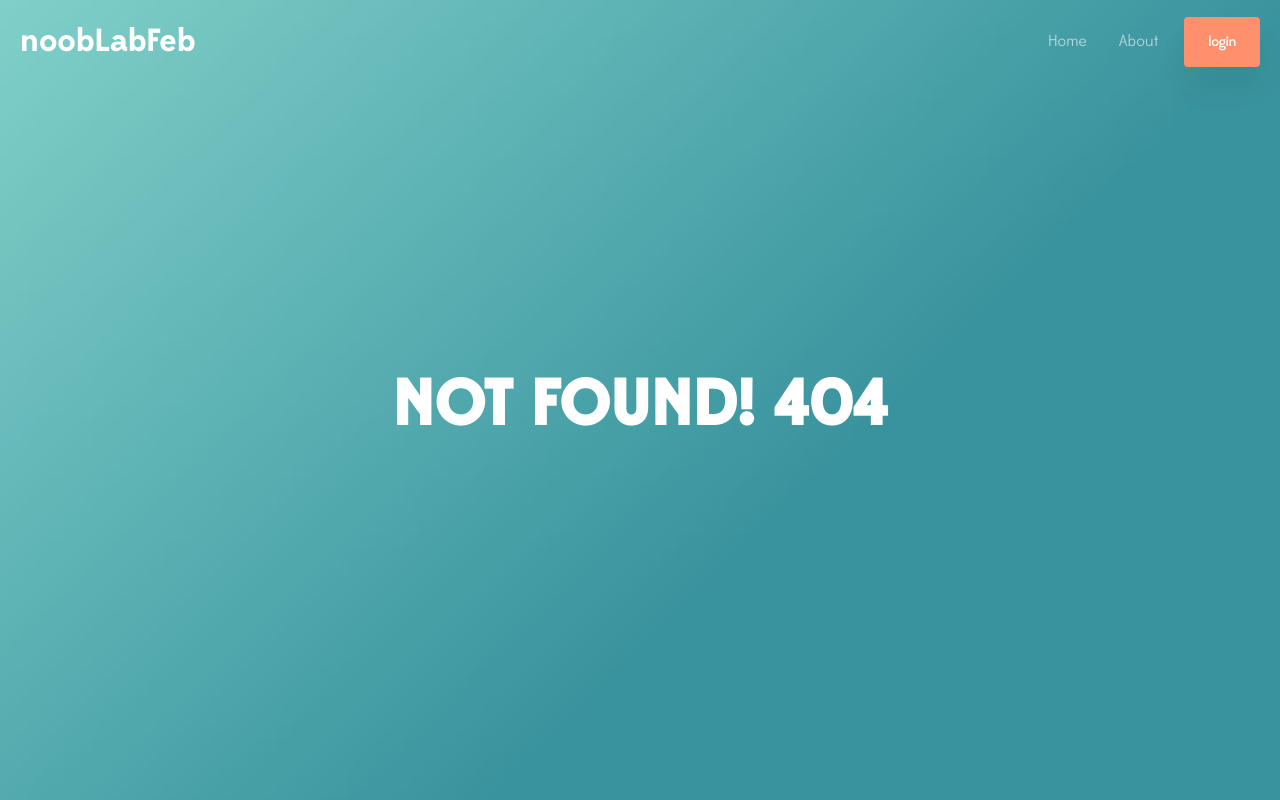
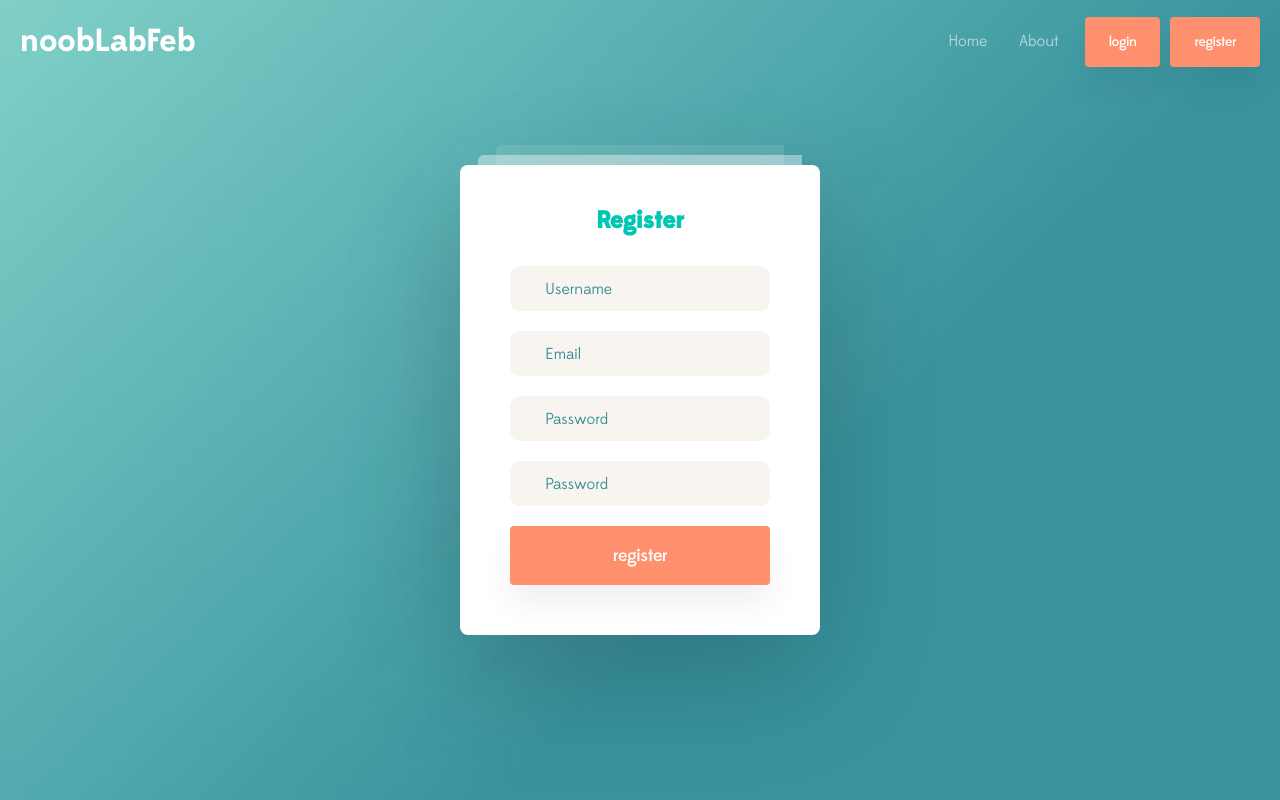
Before and after one commit to haoolii/noobLabFeb, an Angular app: page /user/register in a window 1280 px wide. Before the commit this address had no page. Built offline with nearby package versions, Linux system fonts and the light colour scheme.

Commit message:
:sparkles: Neste Route

```diff
--- a/src/app/app.component.html
+++ b/src/app/app.component.html
@@ -3,7 +3,8 @@
   <div class="nav-links">
       <a [routerLink]="['/home']" class="nav-link">Home</a>
       <a [routerLink]="['/about']" class="nav-link" routerLinkActive="active">About</a>
-      <a [routerLink]="['/login']" class="nav-link button button-orange" routerLinkActive="active">login</a>
+      <a [routerLink]="['/user/login']" class="nav-link button button-orange" routerLinkActive="active">login</a>
+      <a [routerLink]="['/user/register']" class="nav-link button button-orange" routerLinkActive="active">register</a>
   </div>
 </nav>
 <router-outlet></router-outlet>
--- a/src/app/app.module.ts
+++ b/src/app/app.module.ts
@@ -7,13 +7,15 @@ import { AboutComponent } from './about/about.component';
 import { LoginComponent } from './login/login.component';
 import { NotFoundComponent } from './not-found/not-found.component';
 import { HomeComponent } from './home/home.component';
+import { RegisterComponent } from './register/register.component';
 @NgModule({
   declarations: [
     AppComponent,
     AboutComponent,
     LoginComponent,
     NotFoundComponent,
-    HomeComponent
+    HomeComponent,
+    RegisterComponent
   ],
   imports: [
     BrowserModule,
--- a/src/app/login/login.component.html
+++ b/src/app/login/login.component.html
@@ -1,7 +1,7 @@
 <div class="hero page">
   <div class="login">
     <div class="card">
-      <h2>Let's route it !!</h2>
+      <h2>Login</h2>
       <div class="h100 flex flex-x p10">
         <input placeholder="Username" type="text" class="w100 m20t">
         <input placeholder="Password" type="text" class="w100 m20t">
--- /dev/null
+++ b/src/app/register/register.component.html
@@ -0,0 +1,14 @@
+<div class="hero page">
+  <div class="register">
+    <div class="card">
+      <h2>Register</h2>
+      <div class="h100 flex flex-x p10">
+        <input placeholder="Username" type="text" class="w100 m20t">
+        <input placeholder="Email" type="text" class="w100 m20t">
+        <input placeholder="Password" type="text" class="w100 m20t">
+        <input placeholder="Password" type="text" class="w100 m20t">
+        <input type="button" class="button button-orange w100 m20t" value="register">
+      </div>
+    </div>
+  </div>
+</div>
--- /dev/null
+++ b/src/app/register/register.component.ts
@@ -0,0 +1,15 @@
+import { Component, OnInit } from '@angular/core';
+
+@Component({
+  selector: 'app-register',
+  templateUrl: './register.component.html',
+  styleUrls: ['./register.component.css']
+})
+export class RegisterComponent implements OnInit {
+
+  constructor() { }
+
+  ngOnInit() {
+  }
+
+}
--- a/src/styles.css
+++ b/src/styles.css
@@ -498,3 +498,9 @@ nav .nav-logo {
   width: 260px;
   height: 45px;
 }
+
+/* register */
+.register input[type="text"] {
+  width: 260px;
+  height: 45px;
+}
```
Also changed, not shown: src/app/app-routing.module.ts (+10 -1 lines), src/app/register/register.component.css (added), 1 other file (tests, documents, lock files or other folders).
